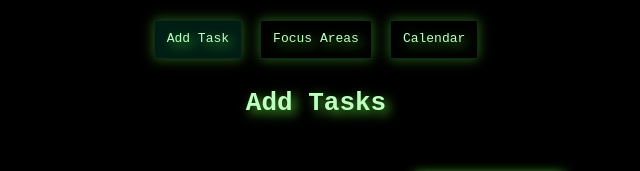
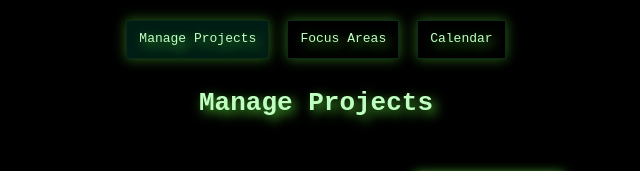
Before and after one commit to WilmerKopernikus/day-planner-matrix, an Angular app: page /daily-planner in a window 1280 px wide. Shown: the top 171 px of the page, without its empty margins (324-964 px from the left). Built offline with nearby package versions, Linux system fonts and the light colour scheme; no server answers.

Commit message:
Change add-tasks button to Manage Projects

```diff
--- a/src/app/app.html
+++ b/src/app/app.html
@@ -1,5 +1,5 @@
 <nav class="nav-bar">
-  <a routerLink="/daily-planner" routerLinkActive="active" ariaCurrentWhenActive="page">Add Task</a>
+  <a routerLink="/daily-planner" routerLinkActive="active" ariaCurrentWhenActive="page">Manage Projects</a>
   <a routerLink="/focus-areas" routerLinkActive="active" ariaCurrentWhenActive="page">Focus Areas</a>
   <a routerLink="/calendar" routerLinkActive="active" ariaCurrentWhenActive="page">Calendar</a>
 </nav>
--- a/src/app/day-planner/day-planner.component.html
+++ b/src/app/day-planner/day-planner.component.html
@@ -1,4 +1,4 @@
-<h1 class="page-title">Add Tasks</h1>
+<h1 class="page-title">Manage Projects</h1>
 <div class="planner-container">
   <app-add-task
     [focusAreas]="focusAreas()"
```
Also changed, not shown: 1 other file (tests, documents, lock files or other folders).
